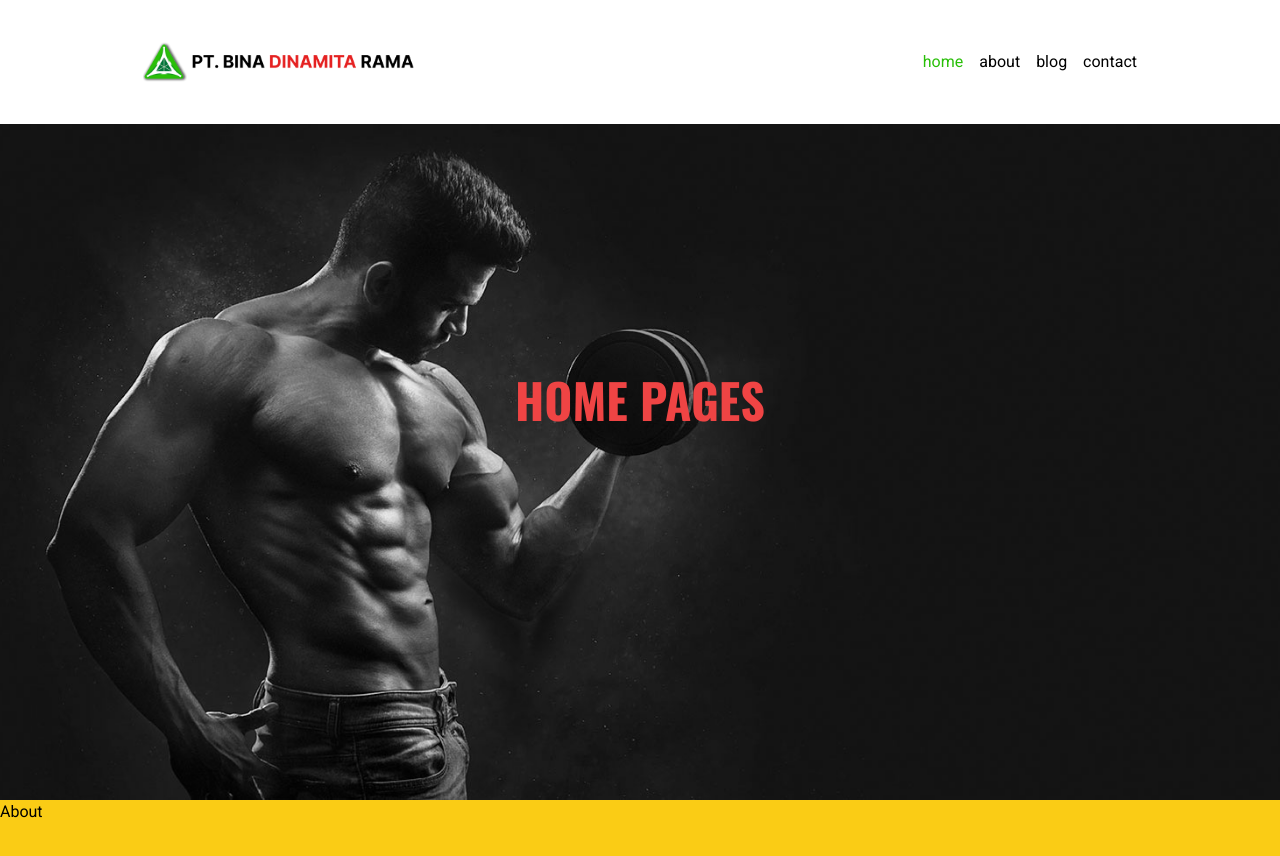
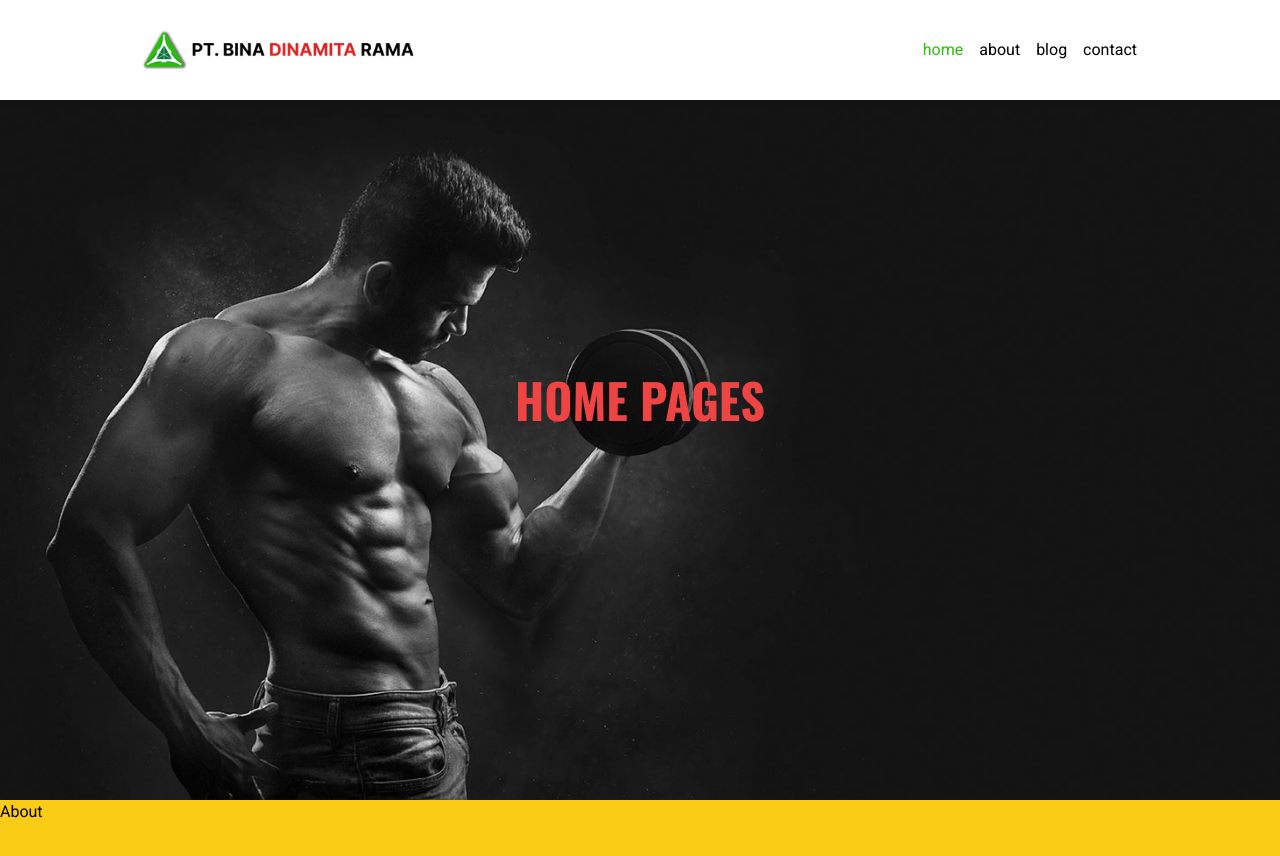
Before and after one commit to ujangaris/PT-Bina-Dinamita-Rama-, a React (Vite) app: page / in a window 1280 px wide. Shown: the top 856 px of the page. Built offline with nearby package versions, Linux system fonts and the light colour scheme.

Commit message:
perbaiki Navbar active ketika di scroll

```diff
--- a/src/components/Header.jsx
+++ b/src/components/Header.jsx
@@ -24,8 +24,8 @@ export const Header = () => {
   return (
     <div
       className={`${
-        headerActive ? "h-[100px] bg-opacity-70" : "h-[124px]"
-      } fixed left-0 right-0 w-full bg-white h-[100px]`}
+        headerActive ? "h-[80px] bg-opacity-70" : "h-[100px]"
+      } fixed  top-0 left-0 right-0 w-full bg-white h-[100px] transition-all z-50`}
     >
       <div className="container mx-auto h-full flex items-center justify-between">
         {/* Logo */}
--- a/src/components/Nav.jsx
+++ b/src/components/Nav.jsx
@@ -1,10 +1,10 @@
 import { Link as ScrollLink } from "react-scroll";
 
 const links = [
-  { name: "home", target: "home", offset: -95 },
-  { name: "about", target: "about", offset: -97 },
-  { name: "blog", target: "blog", offset: -97 },
-  { name: "contact", target: "contact", offset: -97 },
+  { name: "home", target: "home", offset: -70 },
+  { name: "about", target: "about", offset: -55 },
+  { name: "blog", target: "blog", offset: -50 },
+  { name: "contact", target: "contact", offset: -40 },
 ];
 
 export const Nav = ({ containerStyles }) => {
```
Also changed, not shown: 1 other file (tests, documents, lock files or other folders).
